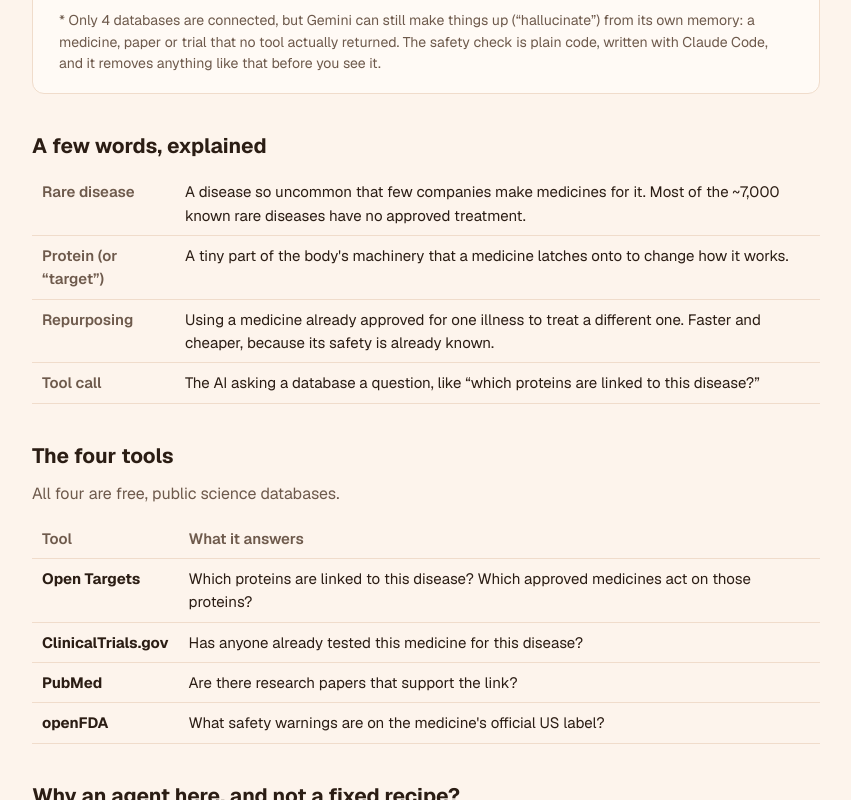
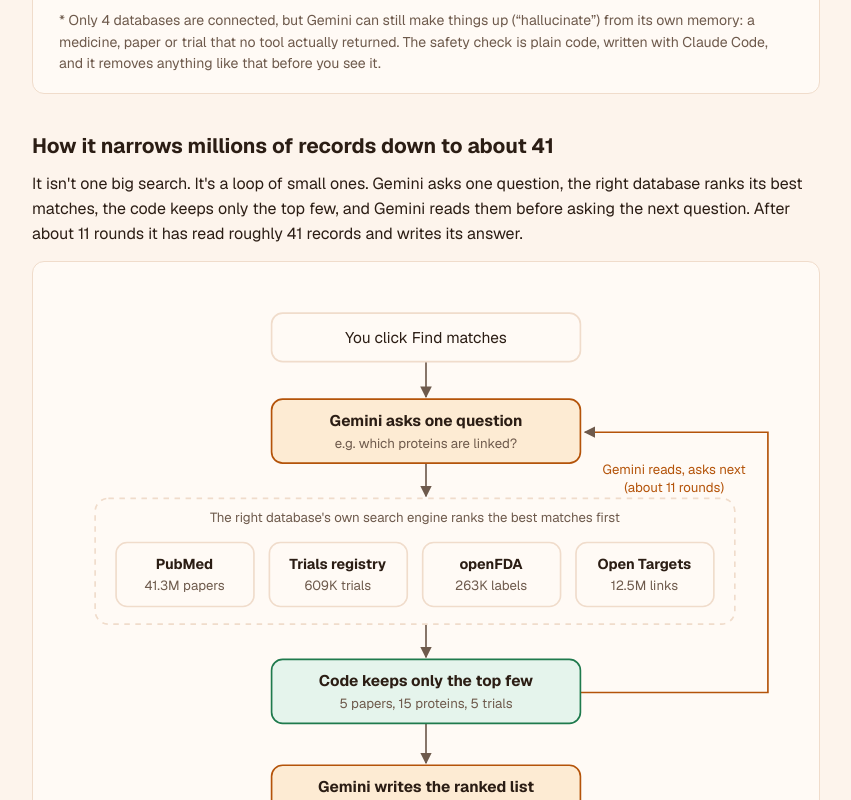
Before and after one commit to rarima-rajeev/orphan-match, a Next.js app: page /how-it-works in a window 1280 px wide. Shown: the part 1180-1980 px from the top of the page, without its empty margins (214-1065 px from the left). Built offline with nearby package versions, Linux system fonts and the light colour scheme.

Commit message:
How it works: add search flow diagram (millions of records down to about 41)
Co-Authored-By: Claude Opus 5.5 <noreply@anthropic.com>

```diff
--- a/app/how-it-works/page.tsx
+++ b/app/how-it-works/page.tsx
@@ -27,6 +27,16 @@ export default function HowItWorks() {
           memory: a medicine, paper or trial that no tool actually returned. The safety check is plain code, written with
           Claude Code, and it removes anything like that before you see it.
         </p>
+      </div>
+
+      <h2>How it narrows millions of records down to about 41</h2>
+      <p>
+        It isn&apos;t one big search. It&apos;s a loop of small ones. Gemini asks one question, the right database ranks its
+        best matches, the code keeps only the top few, and Gemini reads them before asking the next question. After about
+        11 rounds it has read roughly 41 records and writes its answer.
+      </p>
+      <div className="card">
+        <SearchFlow />
       </div>
 
       <h2>A few words, explained</h2>
@@ -128,3 +138,70 @@ function Diagram() {
     </svg>
   );
 }
+
+function SearchFlow() {
+  const box = { fill: "var(--card)", stroke: "var(--line)", strokeWidth: 1.5, rx: 10 };
+  const ai = { fill: "var(--accent-soft)", stroke: "var(--accent)", strokeWidth: 1.5, rx: 10 };
+  const code = { fill: "var(--good-soft)", stroke: "var(--good)", strokeWidth: 1.5, rx: 10 };
+  const t = { fill: "var(--text)", fontSize: 14, textAnchor: "middle" as const };
+  const m = { fill: "var(--muted)", fontSize: 12, textAnchor: "middle" as const };
+  const dbs = [
+    ["PubMed", "41.3M papers"],
+    ["Trials registry", "609K trials"],
+    ["openFDA", "263K labels"],
+    ["Open Targets", "12.5M links"],
+  ];
+  return (
+    <svg className="diagram" viewBox="0 0 680 630" role="img" aria-label="Diagram of how each search narrows the databases down to a few records">
+      <defs>
+        <marker id="arr2" viewBox="0 0 10 10" refX="9" refY="5" markerWidth="7" markerHeight="7" orient="auto-start-reverse">
+          <path d="M0,0 L10,5 L0,10 z" fill="var(--muted)" />
+        </marker>
+      </defs>
+      <g stroke="var(--muted)" strokeWidth="1.5" fill="none" markerEnd="url(#arr2)">
+        <path d="M340 74 L340 106" />
+        <path d="M340 166 L340 196" />
+        <path d="M340 312 L340 342" />
+        <path d="M340 402 L340 438" />
+        <path d="M340 498 L340 528" />
+      </g>
+      <path d="M480 374 L650 374 L650 138 L484 138" stroke="var(--accent)" strokeWidth="1.5" fill="none" markerEnd="url(#arr2)" />
+      <text x="565" y="176" {...m} fill="var(--accent)">Gemini reads, asks next</text>
+      <text x="565" y="192" {...m} fill="var(--accent)">(about 11 rounds)</text>
+
+      <rect x="200" y="30" width="280" height="44" {...box} />
+      <text x="340" y="57" {...t}>You click Find matches</text>
+
+      <rect x="200" y="108" width="280" height="58" {...ai} />
+      <text x="340" y="132" {...t} fontWeight={700}>Gemini asks one question</text>
+      <text x="340" y="152" {...m}>e.g. which proteins are linked?</text>
+
+      <rect x="40" y="198" width="580" height="114" fill="none" stroke="var(--line)" strokeWidth="1.5" strokeDasharray="5 5" rx="12" />
+      <text x="330" y="219" {...m}>The right database&apos;s own search engine ranks the best matches first</text>
+      {dbs.map(([name, size], i) => (
+        <g key={name}>
+          <rect x={59 + i * 139} y="238" width="125" height="58" {...box} />
+          <text x={121 + i * 139} y="262" {...t} fontSize={13} fontWeight={700}>{name}</text>
+          <text x={121 + i * 139} y="281" {...m}>{size}</text>
+        </g>
+      ))}
+
+      <rect x="200" y="344" width="280" height="58" {...code} />
+      <text x="340" y="368" {...t} fontWeight={700}>Code keeps only the top few</text>
+      <text x="340" y="388" {...m}>5 papers, 15 proteins, 5 trials</text>
+
+      <rect x="200" y="440" width="280" height="58" {...ai} />
+      <text x="340" y="464" {...t} fontWeight={700}>Gemini writes the ranked list</text>
+      <text x="340" y="484" {...m}>once it has enough (~41 records)</text>
+
+      <rect x="200" y="530" width="280" height="58" {...code} />
+      <text x="340" y="554" {...t} fontWeight={700}>Safety check, then you</text>
+      <text x="340" y="574" {...m}>removes anything without a source</text>
+
+      <rect x="200" y="600" width="14" height="14" {...ai} rx={3} />
+      <text x="220" y="612" fill="var(--muted)" fontSize={12}>Gemini decides</text>
+      <rect x="340" y="600" width="14" height="14" {...code} rx={3} />
+      <text x="360" y="612" fill="var(--muted)" fontSize={12}>Code enforces a rule</text>
+    </svg>
+  );
+}
```
